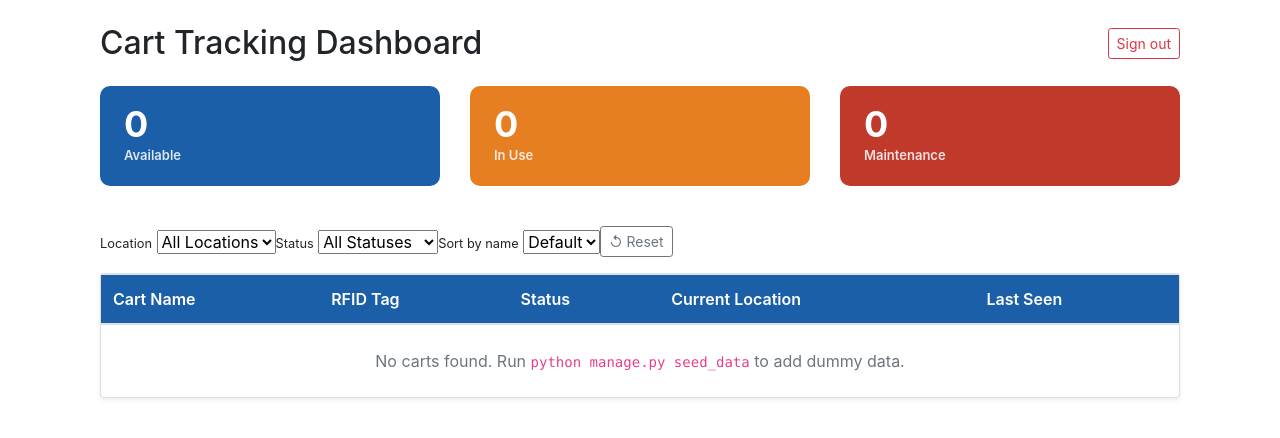
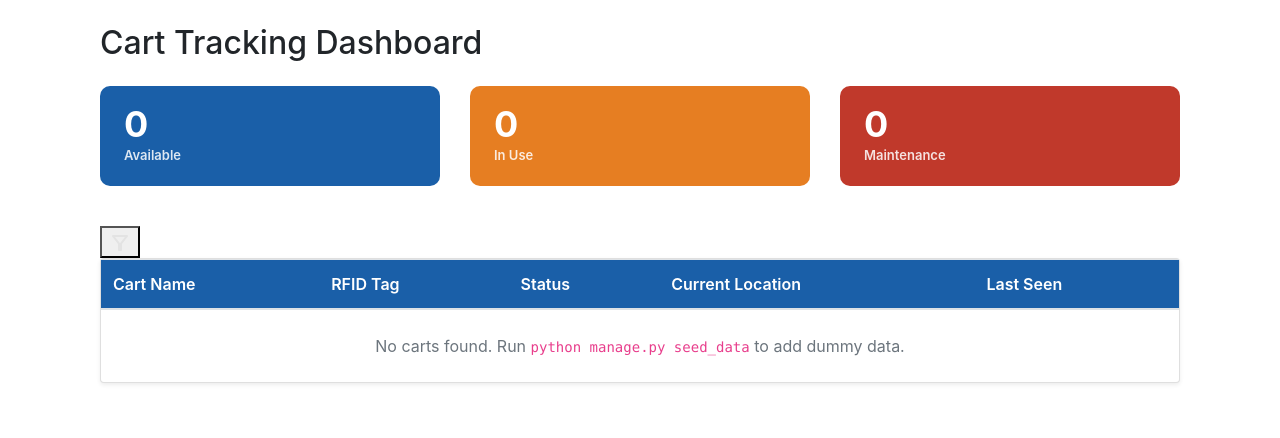
Before and after one commit to Emanuelj2/LakelendRegionalProject, a Django app: page /dashboard/ in a window 1280 px wide. Shown: the part 56-494 px from the top of the page. Run offline with Django 5.2, Linux system fonts and the light colour scheme; the visitor is signed in with stand-in values (Sample User, id 1); data that the repository does not hold is empty; some libraries are stand-ins or nearby versions.

Commit message:
Work on filter feature.

```diff
--- a/LakelandRegional/application/templates/dashboard.html
+++ b/LakelandRegional/application/templates/dashboard.html
@@ -3,6 +3,7 @@
 {% block title %}Dashboard - SPD Cart Logger{% endblock %}
 
 {% block content %}
+
 <style>
   .summary-card {
     border-radius: 10px;
@@ -31,15 +32,34 @@
 
   .carts-table th { background: #1a5fa8; color: #fff; font-weight: 600; }
   .carts-table td, .carts-table th { vertical-align: middle; }
+
+  .overlay {
+      position: fixed;
+      top: 0;
+      left: 0;
+      width: 100%;
+      height: 100%;
+
+      background: rgba(0,0,0,0.4);
+      display: flex;
+      justify-content: center;
+      align-items: center;
+  }
+
+  .hidden {
+      display: none;
+  }
+
+  .filter-panel {
+      background: white;
+      padding: 20px;
+      border-radius: 10px;
+      width: 400px;
+  }
 </style>
 
 <div class="container mt-4">
-
-
-  <div class="d-flex justify-content-between align-items-center mb-4">
-    <h2 class="mb-0">Cart Tracking Dashboard</h2>
-    <a href="{% url 'logout' %}" class="btn btn-outline-danger btn-sm">Sign out</a>
-  </div>
+  <h2 class="mb-4">Cart Tracking Dashboard</h2>
 
   <!-- ── Summary Cards ── -->
   <div class="row mb-4">
@@ -63,39 +83,13 @@
     </div>
   </div>
 
- <!-- ── Filters ── -->
-<div class="d-flex flex-wrap gap-2 align-items-end mb-3">
-  <div>
-    <label class="form-label mb-1 small">Location</label>
-    <select id="filterLocation" class="form-select form-select-sm" onchange="applyFilters()">
-      <option value="">All Locations</option>
-      {% for location in locations %}
-        <option value="{{ location.id }}">{{ location.name }}</option>
-      {% endfor %}
-    </select>
+  <!-- ── Filter Button ── -->
+  <div class="filter-button">
+    <button id="openFilter">
+      {% include 'filter-icon.svg.html' %}
+    </button>
+
   </div>
-
-  <div>
-    <label class="form-label mb-1 small">Status</label>
-    <select id="filterStatus" class="form-select form-select-sm" onchange="applyFilters()">
-      <option value="">All Statuses</option>
-      <option value="available">Available</option>
-      <option value="in_use">In Use</option>
-      <option value="maintenance">Maintenance</option>
-    </select>
-  </div>
-
-  <div>
-    <label class="form-label mb-1 small">Sort by name</label>
-    <select id="filterSort" class="form-select form-select-sm" onchange="applyFilters()">
-      <option value="">Default</option>
-      <option value="asc">A → Z</option>
-      <option value="desc">Z → A</option>
-    </select>
-  </div>
-
-  <button class="btn btn-outline-secondary btn-sm" onclick="resetFilters()">↺ Reset</button>
-</div>
 
   <!-- ── Carts Table ── -->
   <div class="card shadow-sm">
@@ -130,23 +124,56 @@
       </table>
     </div>
   </div>
+
+  <!-- Overlay -->
+  <div id="filterOverlay" class="overlay hidden">
+      <div class="filter-panel">
+          <button id="closeFilter">X</button>
+
+          <form id="filterForm">
+              <div class="button-column">
+                <button name="location" value="hallway1">Hallway 1</button>
+                <button name="location" value="hallway2">Hallway 2</button>
+                <button name="location" value="hallway3">Hallway 3</button>
+              </div>
+
+              <div class="button-column">
+                <button name="location" value="washroom">Wash Room</button>
+                <button name="location" value="washhall">Wash Hall</button>
+                <button name="location" value="cleanroom">Clean Room</button>
+                <button name="location" value="storageroom">Storage Room</button>
+              </div>
+
+              <div class="button-column">
+                <button name="time" value="30">Last 30 mins</button>
+                <button name="time" value="60">Last Hour</button>
+              </div>
+
+          </form>
+      </div>
+  </div>
 </div>
 
+<script>
+  const overlay = document.getElementById("filterOverlay");
 
-<script>
-function applyFilters() {
-  const location = document.getElementById("filterLocation").value;
-  const status   = document.getElementById("filterStatus").value;
-  const sort     = document.getElementById("filterSort").value;
+  document.getElementById("openFilter").onclick = () => {
+      overlay.classList.remove("hidden");
+  };
 
-  const params = new URLSearchParams();
-  if (location) params.append("location", location);
-  if (status)   params.append("status",   status);
-  if (sort)     params.append("sort",     sort);
+  document.getElementById("closeFilter").onclick = () => {
+      overlay.classList.add("hidden");
+  };
 
-  fetch(`/api/filter-carts/?${params}`)
-    .then(r => r.json())
-    .then(data => {
+  document.getElementById("filterForm").onsubmit = async (e) => {
+    e.preventDefault();
+
+    const formData = new FormData(e.target);
+    const params = new URLSearchParams(formData);
+
+    fetch(`/api/filter-carts/?${params}`)
+      .then(r => r.json())
+      .then(data => {
       const tbody = document.querySelector(".carts-table tbody");
       tbody.innerHTML = "";
 
@@ -168,13 +195,8 @@ function applyFilters() {
       });
     })
     .catch(err => console.error("Filter error:", err));
-}
 
-function resetFilters() {
-  document.getElementById("filterLocation").value = "";
-  document.getElementById("filterStatus").value   = "";
-  document.getElementById("filterSort").value     = "";
-  applyFilters();
-}
+    overlay.classList.add("hidden");
+  };
 </script>
 {% endblock %}
--- /dev/null
+++ b/LakelandRegional/application/templates/filter-icon.svg.html
@@ -0,0 +1 @@
+<svg xmlns="http://www.w3.org/2000/svg" height="24px" viewBox="0 -960 960 960" width="24px" fill="#e3e3e3"><path d="M440-160q-17 0-28.5-11.5T400-200v-240L168-736q-15-20-4.5-42t36.5-22h560q26 0 36.5 22t-4.5 42L560-440v240q0 17-11.5 28.5T520-160h-80Zm40-308 198-252H282l198 252Zm0 0Z"/></svg>
--- a/LakelandRegional/application/urls.py
+++ b/LakelandRegional/application/urls.py
@@ -7,6 +7,5 @@ urlpatterns = [
     path("logout/", views.logout, name="logout"),
     path("dashboard/", views.dashboard, name="dashboard"),
     path("api/carts/", views.get_all_carts, name="get_carts"),
-    #path("api/filter-by-location/", views.filter_by_location, name="filter_by_location"),
-    path("api/filter-carts/", views.filter_carts, name="filter_carts"),  # ← this must exist
+    path("api/filter-carts/", views.filter_carts, name="filter_carts"),
 ]
--- a/LakelandRegional/application/views.py
+++ b/LakelandRegional/application/views.py
@@ -3,24 +3,14 @@
 
 from django.http import JsonResponse
 from django.shortcuts import redirect, render
-from .models import Cart, Location
+from .models import Cart
 from django.contrib.auth.forms import AuthenticationForm
 from django.contrib.auth import login as auth_login
 from django.contrib.auth.decorators import login_required
 from django.contrib.auth import logout as auth_logout
+from django.utils import timezone
+from datetime import timedelta
 
-
-
-# home page view
-#def home(request):
-    #return render(request, 'home.html')
-
-
-
-#hard code string form tag for login (add to git ignore)
-
-#check it the tag is valid besed on the hardcoded cradentials
-# login
 
 # user login view
 def login(request):
@@ -39,13 +29,11 @@ def logout(request):
     auth_logout(request)
     return redirect('login')
 
-
 @login_required # only logged in users can access the dashboard
 def dashboard(request):
     carts = Cart.objects.select_related('current_location').all() #the carts and their current locations
     return render(request, 'dashboard.html', {
         'carts': carts,
-        'locations': Location.objects.all(),
         'available_count':    carts.filter(status='available').count(),
         'in_use_count':       carts.filter(status='in_use').count(),
         'maintenance_count':  carts.filter(status='maintenance').count(),
@@ -64,21 +52,22 @@ def get_all_carts(request):
     } for c in carts]})
 
 
-
-
 #Emanuel
 @login_required
 def filter_carts(request):
     location_id = request.GET.get('location')
-    status      = request.GET.get('status')
     sort        = request.GET.get('sort')
+    time        = request.GET.get('time')
 
     carts = Cart.objects.select_related('current_location').all()
 
     if location_id:
         carts = carts.filter(current_location__id=location_id)
-    if status:
-        carts = carts.filter(status=status)
+    if time == '30':
+        carts = carts.filter(last_seen__gte=timezone.now() - timedelta(minutes=30))
+    elif time == '60':
+        carts = carts.filter(last_seen__gte=timezone.now() - timedelta(hours=1))
+
     if sort == 'asc':
         carts = carts.order_by('name')
     elif sort == 'desc':
```
